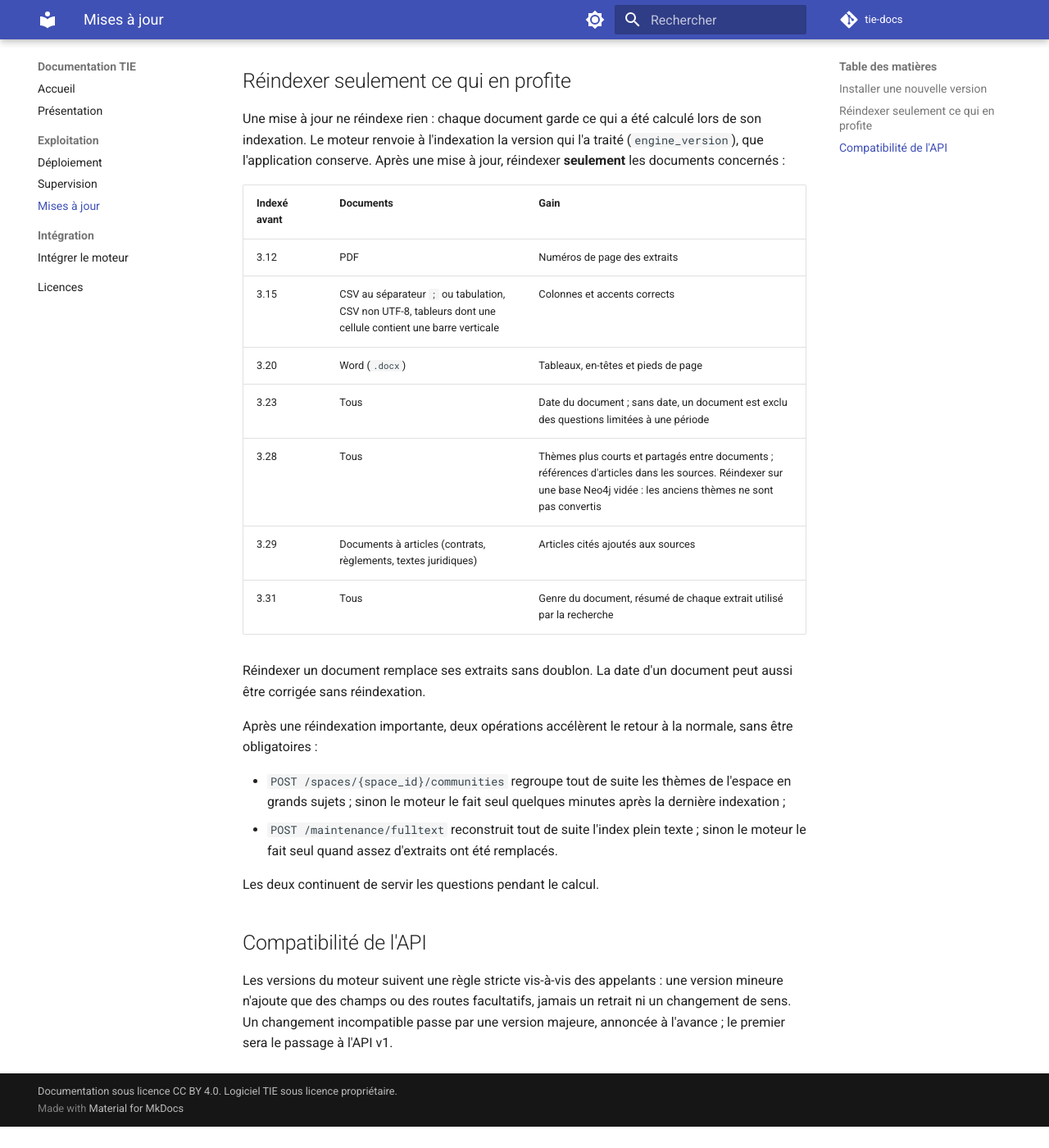
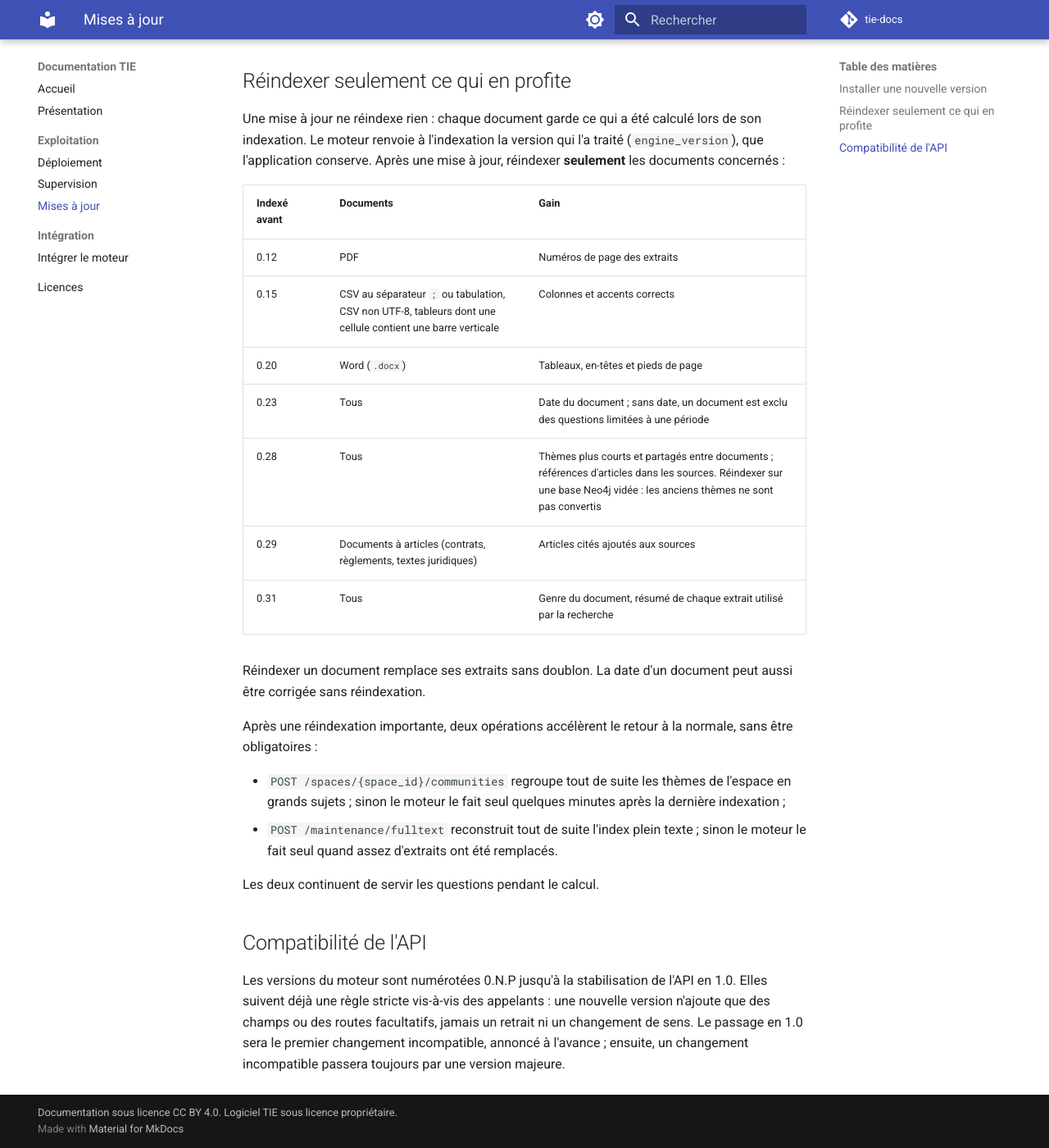
Before and after one commit to jquivogn/tie-docs, an MkDocs documentation site: the page built from docs/exploitation/mises-a-jour.md, in a window 1280 px wide and 1400 px high, scrolled down 380 px. Shown: the whole window at 82% size. Built offline with MkDocs 1.6.1 and Material for MkDocs 9.7.7, drawn with Linux system fonts in a browser that asks for light colours; comment, search, counter and statistics services are not loaded; before the commit the page ends 1754 px from its top, so only the background shows below that.

Commit message:
docs: renumber engine version to 0.34 ahead of 1.0

```diff
--- a/docs/exploitation/mises-a-jour.md
+++ b/docs/exploitation/mises-a-jour.md
@@ -18,13 +18,13 @@ Une mise à jour ne réindexe rien : chaque document garde ce qui a été calcul
 
 | Indexé avant | Documents | Gain |
 |---|---|---|
-| 3.12 | PDF | Numéros de page des extraits |
-| 3.15 | CSV au séparateur `;` ou tabulation, CSV non UTF-8, tableurs dont une cellule contient une barre verticale | Colonnes et accents corrects |
-| 3.20 | Word (`.docx`) | Tableaux, en-têtes et pieds de page |
-| 3.23 | Tous | Date du document ; sans date, un document est exclu des questions limitées à une période |
-| 3.28 | Tous | Thèmes plus courts et partagés entre documents ; références d'articles dans les sources. Réindexer sur une base Neo4j vidée : les anciens thèmes ne sont pas convertis |
-| 3.29 | Documents à articles (contrats, règlements, textes juridiques) | Articles cités ajoutés aux sources |
-| 3.31 | Tous | Genre du document, résumé de chaque extrait utilisé par la recherche |
+| 0.12 | PDF | Numéros de page des extraits |
+| 0.15 | CSV au séparateur `;` ou tabulation, CSV non UTF-8, tableurs dont une cellule contient une barre verticale | Colonnes et accents corrects |
+| 0.20 | Word (`.docx`) | Tableaux, en-têtes et pieds de page |
+| 0.23 | Tous | Date du document ; sans date, un document est exclu des questions limitées à une période |
+| 0.28 | Tous | Thèmes plus courts et partagés entre documents ; références d'articles dans les sources. Réindexer sur une base Neo4j vidée : les anciens thèmes ne sont pas convertis |
+| 0.29 | Documents à articles (contrats, règlements, textes juridiques) | Articles cités ajoutés aux sources |
+| 0.31 | Tous | Genre du document, résumé de chaque extrait utilisé par la recherche |
 
 Réindexer un document remplace ses extraits sans doublon. La date d'un document peut aussi être corrigée sans réindexation.
 
@@ -37,4 +37,4 @@ Les deux continuent de servir les questions pendant le calcul.
 
 ## Compatibilité de l'API
 
-Les versions du moteur suivent une règle stricte vis-à-vis des appelants : une version mineure n'ajoute que des champs ou des routes facultatifs, jamais un retrait ni un changement de sens. Un changement incompatible passe par une version majeure, annoncée à l'avance ; le premier sera le passage à l'API v1.
+Les versions du moteur sont numérotées 0.N.P jusqu'à la stabilisation de l'API en 1.0. Elles suivent déjà une règle stricte vis-à-vis des appelants : une nouvelle version n'ajoute que des champs ou des routes facultatifs, jamais un retrait ni un changement de sens. Le passage en 1.0 sera le premier changement incompatible, annoncé à l'avance ; ensuite, un changement incompatible passera toujours par une version majeure.
--- a/mkdocs.yml
+++ b/mkdocs.yml
@@ -40,4 +40,4 @@ nav:
   - Licences: licences.md
 
 extra:
-  engine_version: "3.34.0"
+  engine_version: "0.34.0"
```
Also changed, not shown: docs/index.md (+1 -1 lines), docs/integration/moteur.md (+4 -4 lines).
